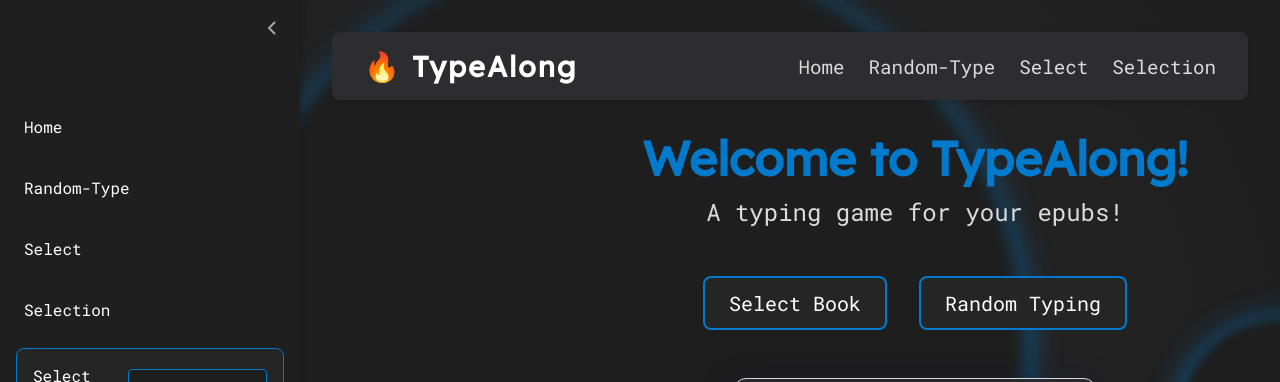
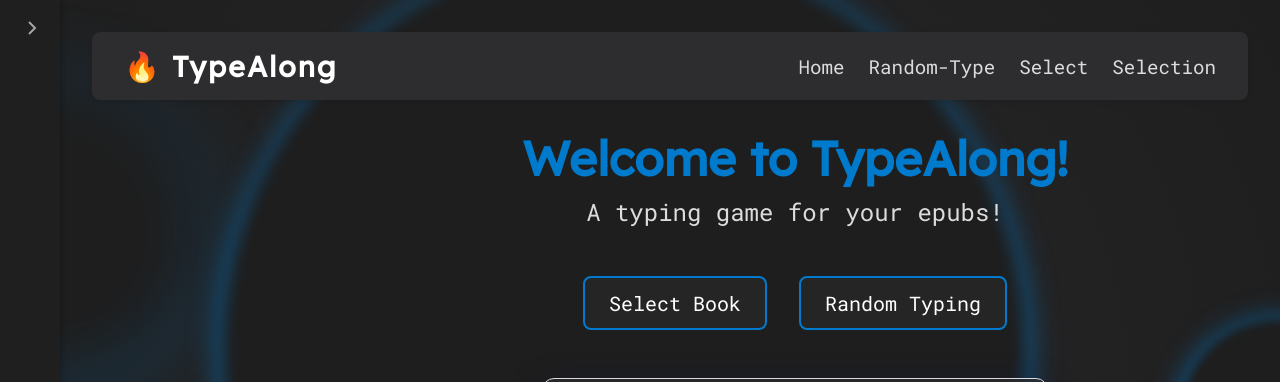
Before and after one commit to Noway-code/TypeAlongSvelte, a SvelteKit app: page / in a window 1280 px wide. Shown: the top 382 px of the page. Built offline with nearby package versions, Linux system fonts and the light colour scheme.

Commit message:
Toggle sidebar visibility and remove Sidebar component from page

```diff
--- a/src/routes/+layout.svelte
+++ b/src/routes/+layout.svelte
@@ -5,7 +5,7 @@
 	import ColorSettings from '../components/ColorSettings.svelte';
 
 	let scrolled = false;
-	let sidebarOpen = true;
+	let sidebarOpen = false;
 
 	onMount(() => {
 		function handleScroll() {
--- a/src/routes/+page.svelte
+++ b/src/routes/+page.svelte
@@ -1,8 +1,6 @@
 <script lang="ts">
 	import '../styles/app.scss';
 	import { onMount } from 'svelte';
-	import ColorSettings from '../components/ColorSettings.svelte';
-	import Sidebar from '../components/Sidebar.svelte';
 	let mounted = false;
 	onMount(() => {
 		mounted = true;
```
